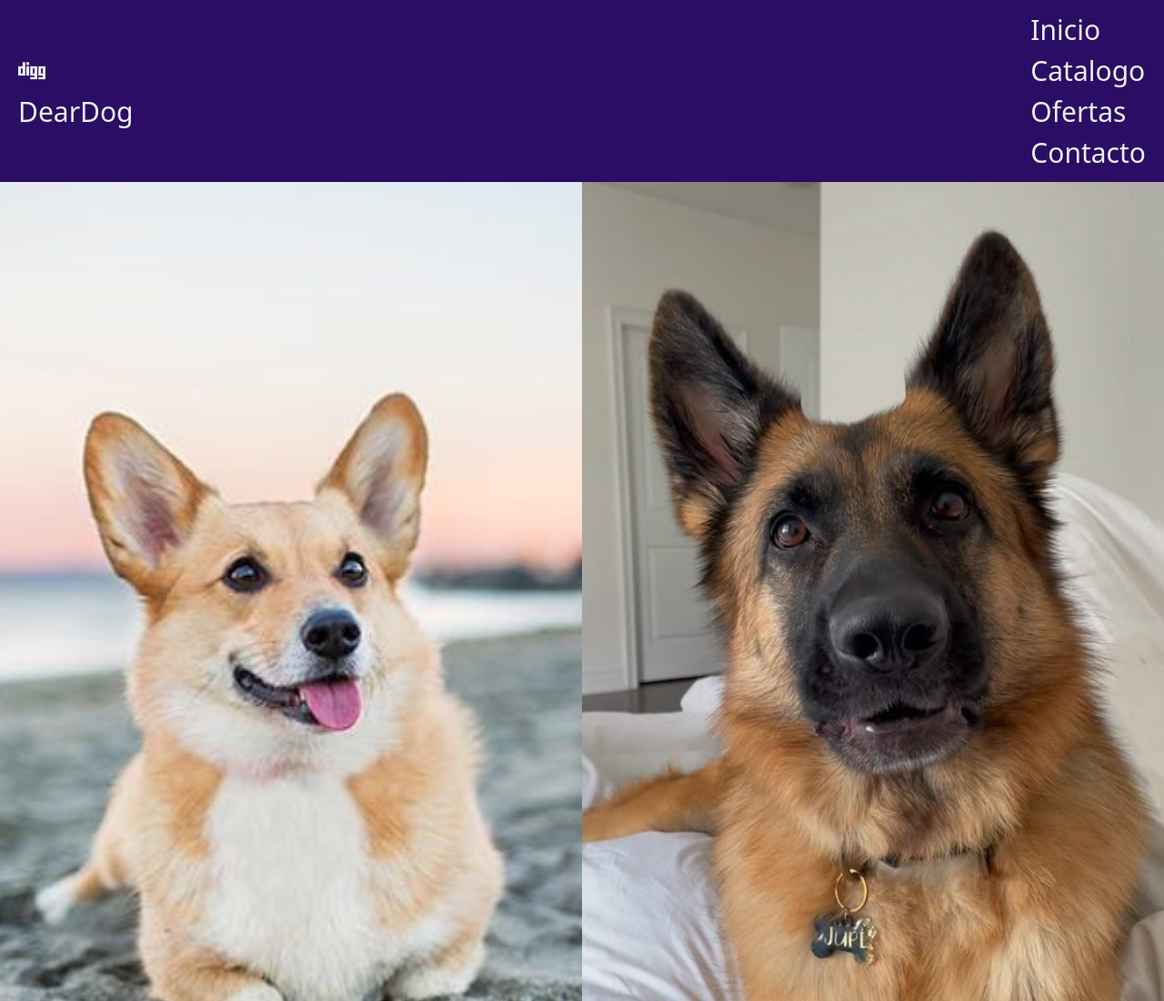
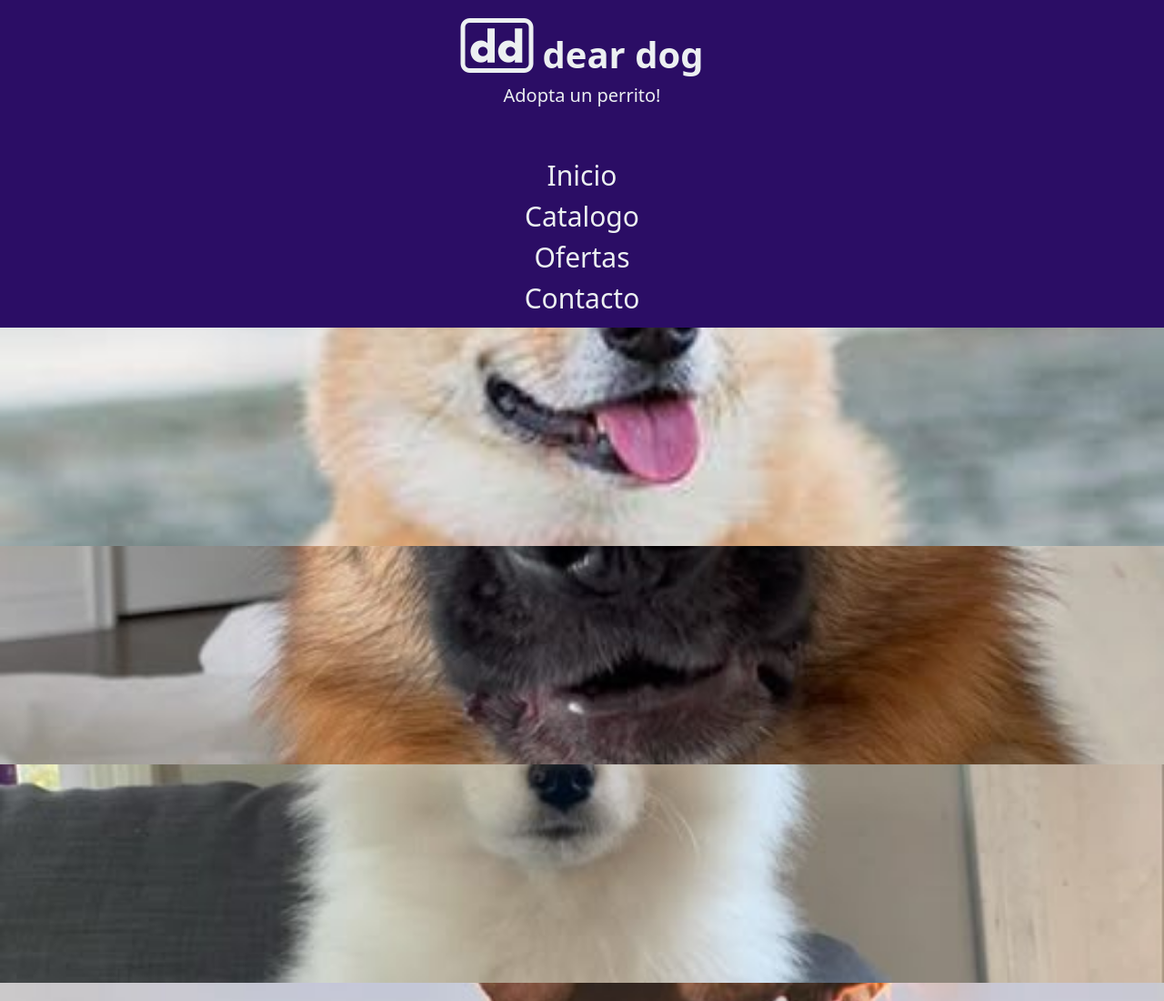
Before and after one commit to edogodoy/Prueba---Animaciones-en-CSS, a plain HTML site: page index.html in a window 1280 px wide. Shown: the top 1100 px of the page at 91% size. Drawn offline with Linux system fonts and the light colour scheme; a web font is replaced by a local one.

Commit message:
adaptando tamaños a celular

```diff
--- a/assets/style.css
+++ b/assets/style.css
@@ -74,13 +74,36 @@ ul {
 
 .header {
     display: flex;
-    justify-content: space-between;
+    flex-direction: column;
+    justify-content: center;
     align-items: center;
     font-size: 3rem;
     padding: 1rem 2rem;
     box-shadow: 0 4px 8px rgba(0, 0, 0, 0.1);
     background-color: var(--color-primario);
     color: var(--color-claro);
+}
+.header p {
+    font-size: 2rem;
+    margin-bottom: 5rem;
+}
+.logo {
+    display: flex;
+    align-items: end;
+    justify-content: space-between;
+    gap: 1rem;
+
+    i {
+        font-size: 8rem;
+    }
+    h1 {
+        font-size: 4rem;
+    }
+}
+.menu {
+    display: flex;
+    flex-direction: column;
+    align-items: center;
 }
 
 
@@ -89,11 +112,11 @@ ul {
 /********************************************* GALERIA */
 .galeria {
     display: grid;
-    grid-template-columns: repeat(2, 1fr);
+    grid-template-columns: repeat(1, 1fr);
 }
 .tarjeta {
     width: 100%;
-    height: 100%;
+    height: 30vh;
     overflow: hidden;
 }
 .tarjeta img {
--- a/index.html
+++ b/index.html
@@ -19,17 +19,17 @@
         <i class="fa-solid fa-dog"></i>
         <i class="fa-solid fa-paw"></i>
         <i class="fa-solid fa-bone"></i>
-        <i class="fa-brands fa-deploydog"></i>
-    -->
+        -->
 
 
 
     <header class="header">
-        <div class="iconoheader">
-            <i class="fa-brands fa-digg"></i>
-            <p>DearDog</p>
+        <div class="logo">
+            <i class="fa-brands fa-deploydog"></i>
+            <h1>dear dog</h1>
         </div>
-        <ul class="fullmenu">
+        <p>Adopta un perrito!</p>
+        <ul class="menu">
             <li>Inicio</li>
             <li>Catalogo</li>
             <li>Ofertas</li>
```
